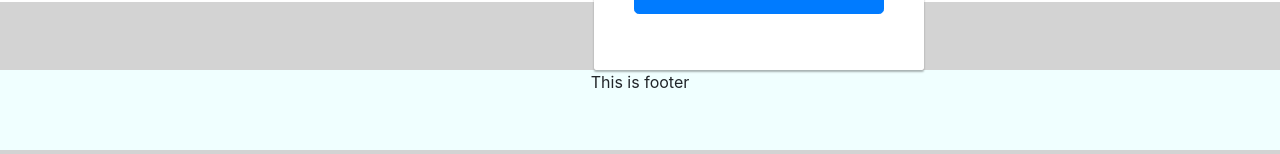
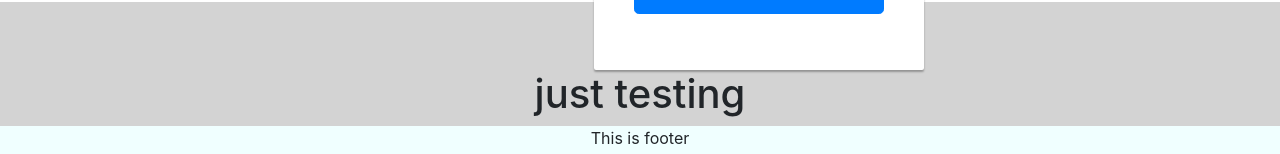
Before and after one commit to sreeragkutti/react_git_Components, a React (Create React App) app: page / in a window 1280 px wide. Shown: the part 798-952 px from the top of the page. Built offline with nearby package versions, Linux system fonts and the light colour scheme.

Commit message:
div added

```diff
--- a/src/Components/Body/Body.tsx
+++ b/src/Components/Body/Body.tsx
@@ -10,7 +10,7 @@ class Body extends React.Component{
             }
     onSubmit = ()=>{
         debugger;
-        alert(JSON.stringify("Name is :"+this.state.Name+" Address is :"+this.state.Address));
+        alert(JSON.stringify("Name is :"+this.state.Name+" Address is ---:"+this.state.Address));
     }
 
     onNameChange = (e: React.FormEvent<HTMLInputElement>) => {
@@ -30,6 +30,9 @@ class Body extends React.Component{
                          <Form/>
                     </div>
                 </div>
+                <div>
+                    <h1>just testing</h1>
+                </div>
                 {/* <div classNameName="sample-body">
                     <p>Registration form</p>
                     <Tb text="Name"  onTextChange={this.onNameChange}/>
```
